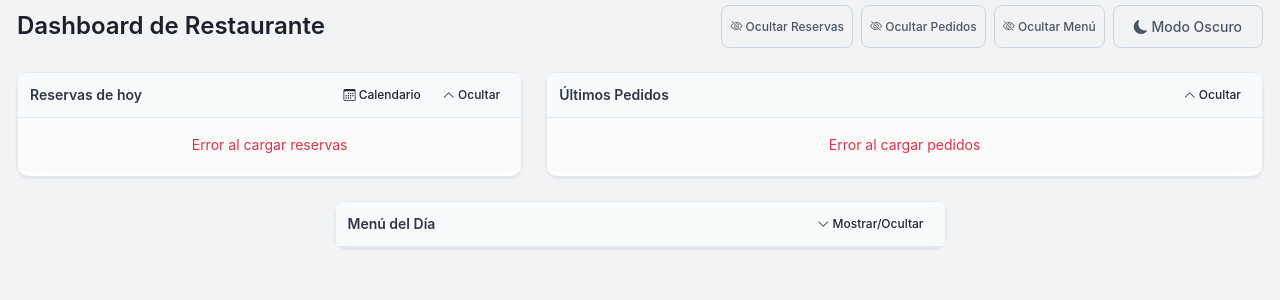
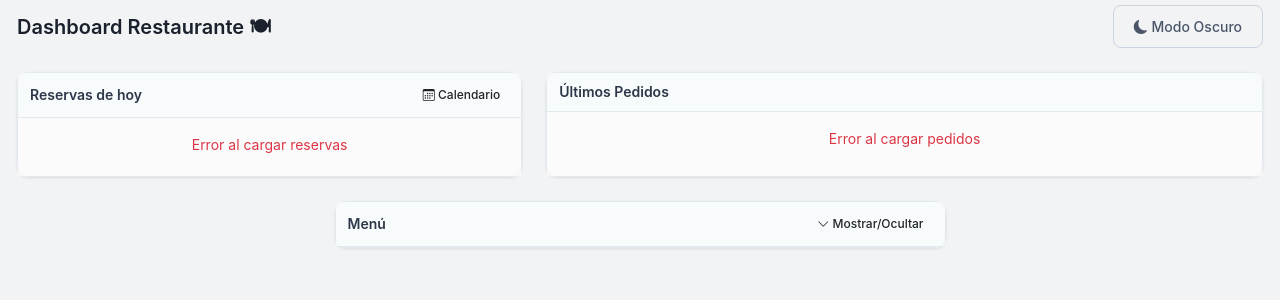
Before and after one commit to guillesrl/windsurf-project, a Flask app: page / in a window 1280 px wide. Shown: the top 300 px of the page. Run offline with Flask 3, Linux system fonts and the light colour scheme; data that the repository does not hold is empty.

Commit message:
refactor: simplify UI by removing hide/show toggles and collapsible sections

```diff
--- a/static/css/styles.css
+++ b/static/css/styles.css
@@ -126,7 +126,6 @@
 
 /* Horarios disponibles */
 .available-slot {
-    background-color: #d1fae5 !important;
     cursor: pointer;
 }
 .available-slot td {
@@ -202,7 +201,7 @@
     box-shadow: 0 0 0 3px rgba(160, 174, 192, 0.1);
 }
 [data-bs-theme="dark"] .available-slot {
-    background-color: #064e3b !important;
+    cursor: pointer;
 }
 [data-bs-theme="dark"] .available-slot td {
     font-weight: 500;
--- a/static/js/app.js
+++ b/static/js/app.js
@@ -74,8 +74,6 @@
     setupDarkMode();
     setupMenuToggle();
     setupDateSelector();
-    setupHideToggles();
-    setupCollapseToggles();
 
     loadOrders().catch(e => console.error('Error loading orders:', e));
     loadMenu().catch(e => console.error('Error loading menu:', e));
@@ -185,10 +183,6 @@
                 container.appendChild(div);
             });
 
-            const summary = document.createElement('div');
-            summary.className = 'small text-muted text-end mt-2';
-            summary.textContent = `${valid.length} platos`;
-            container.appendChild(summary);
         } else {
             container.innerHTML = '<div class="alert alert-warning">No hay platos disponibles</div>';
         }
@@ -340,81 +334,9 @@
     }
 }
 
-// Hide/Show toggles
-function setupHideToggles() {
-    const hideReservationsToggle = document.getElementById('hideReservationsToggle');
-    const hideOrdersToggle = document.getElementById('hideOrdersToggle');
-    const hideMenuToggle = document.getElementById('hideMenuToggle');
-    const reservationsSection = document.getElementById('reservationsSection');
-    const ordersSection = document.getElementById('ordersSection');
-    const menuSection = document.getElementById('menuSection');
+// Hide/Show toggles (removed - no longer needed)
 
-    if (hideReservationsToggle && reservationsSection) {
-        hideReservationsToggle.addEventListener('click', () => {
-            const isHidden = reservationsSection.style.display === 'none';
-            reservationsSection.style.display = isHidden ? 'block' : 'none';
-            hideReservationsToggle.innerHTML = isHidden
-                ? '<i class="bi bi-eye-slash"></i> Ocultar Reservas'
-                : '<i class="bi bi-eye"></i> Mostrar Reservas';
-        });
-    }
-
-    if (hideOrdersToggle && ordersSection) {
-        hideOrdersToggle.addEventListener('click', () => {
-            const isHidden = ordersSection.style.display === 'none';
-            ordersSection.style.display = isHidden ? 'block' : 'none';
-            hideOrdersToggle.innerHTML = isHidden
-                ? '<i class="bi bi-eye-slash"></i> Ocultar Pedidos'
-                : '<i class="bi bi-eye"></i> Mostrar Pedidos';
-        });
-    }
-
-    if (hideMenuToggle && menuSection) {
-        hideMenuToggle.addEventListener('click', () => {
-            const isHidden = menuSection.style.display === 'none';
-            menuSection.style.display = isHidden ? 'block' : 'none';
-            hideMenuToggle.innerHTML = isHidden
-                ? '<i class="bi bi-eye-slash"></i> Ocultar Menú'
-                : '<i class="bi bi-eye"></i> Mostrar Menú';
-        });
-    }
-}
-
-// Collapse toggles for individual cards
-function setupCollapseToggles() {
-    const reservationsToggle = document.getElementById('reservationsToggle');
-    const ordersToggle = document.getElementById('ordersToggle');
-    const reservationsCollapse = document.getElementById('reservationsCollapse');
-    const ordersCollapse = document.getElementById('ordersCollapse');
-
-    if (reservationsToggle && reservationsCollapse) {
-        reservationsCollapse.addEventListener('show.bs.collapse', () => {
-            const icon = reservationsToggle.querySelector('i');
-            if (icon) icon.className = 'bi bi-chevron-up';
-            reservationsToggle.innerHTML = '<i class="bi bi-chevron-up"></i> Ocultar';
-        });
-
-        reservationsCollapse.addEventListener('hide.bs.collapse', () => {
-            const icon = reservationsToggle.querySelector('i');
-            if (icon) icon.className = 'bi bi-chevron-down';
-            reservationsToggle.innerHTML = '<i class="bi bi-chevron-down"></i> Mostrar';
-        });
-    }
-
-    if (ordersToggle && ordersCollapse) {
-        ordersCollapse.addEventListener('show.bs.collapse', () => {
-            const icon = ordersToggle.querySelector('i');
-            if (icon) icon.className = 'bi bi-chevron-up';
-            ordersToggle.innerHTML = '<i class="bi bi-chevron-up"></i> Ocultar';
-        });
-
-        ordersCollapse.addEventListener('hide.bs.collapse', () => {
-            const icon = ordersToggle.querySelector('i');
-            if (icon) icon.className = 'bi bi-chevron-down';
-            ordersToggle.innerHTML = '<i class="bi bi-chevron-down"></i> Mostrar';
-        });
-    }
-}
+// Collapse toggles (removed - no longer needed)
 
 function getStatusBadgeClass(status) {
     if (!status) return 'secondary';
--- a/templates/index.html
+++ b/templates/index.html
@@ -3,7 +3,7 @@
 <head>
     <meta charset="UTF-8">
     <meta name="viewport" content="width=device-width, initial-scale=1.0">
-    <title>Dashboard de Restaurante</title>
+    <title>Dashboard Restaurante</title>
     <!-- Favicon -->
     <link rel="icon" href="{{ url_for('static', filename='img/favicon.svg') }}" type="image/svg+xml">
     <link rel="alternate icon" href="{{ url_for('static', filename='img/favicon.ico') }}" type="image/x-icon">
@@ -15,17 +15,8 @@
 <body data-bs-theme="light">
     <div class="container-fluid">
         <div class="d-flex justify-content-between align-items-center mb-4">
-            <h1 class="mb-0" style="font-size: 1.5rem;">Dashboard de Restaurante</h1>
+            <h5 class="mb-0">Dashboard Restaurante 🍽</h5>
             <div class="d-flex gap-2">
-                <button id="hideReservationsToggle" class="btn btn-outline-secondary btn-sm" style="font-size: 0.75rem; padding: 0.25rem 0.5rem;">
-                    <i class="bi bi-eye-slash"></i> Ocultar Reservas
-                </button>
-                <button id="hideOrdersToggle" class="btn btn-outline-secondary btn-sm" style="font-size: 0.75rem; padding: 0.25rem 0.5rem;">
-                    <i class="bi bi-eye-slash"></i> Ocultar Pedidos
-                </button>
-                <button id="hideMenuToggle" class="btn btn-outline-secondary btn-sm" style="font-size: 0.75rem; padding: 0.25rem 0.5rem;">
-                    <i class="bi bi-eye-slash"></i> Ocultar Menú
-                </button>
                 <button id="darkModeToggle" class="btn btn-outline-secondary" aria-label="Cambiar a modo oscuro">
                     <i class="bi bi-moon-fill"></i> Modo Oscuro
                 </button>
@@ -39,14 +30,9 @@
                 <div class="card h-100">
                     <div class="card-header d-flex justify-content-between align-items-center">
                         <span id="reservationsTitle">Reservas de hoy</span>
-                        <div class="d-flex gap-1">
                         <button class="btn" style="font-size: 0.75rem; padding: 0.25rem 0.5rem;" type="button" data-bs-toggle="collapse" data-bs-target="#calendarCollapse" aria-expanded="false" aria-controls="calendarCollapse">
                             <i class="bi bi-calendar3"></i> Calendario
                         </button>
-                            <button class="btn" style="font-size: 0.75rem; padding: 0.25rem 0.5rem;" type="button" data-bs-toggle="collapse" data-bs-target="#reservationsCollapse" aria-expanded="true" aria-controls="reservationsCollapse" id="reservationsToggle">
-                                <i class="bi bi-chevron-up"></i> Ocultar
-                            </button>
-                        </div>
                     </div>
                     <div class="collapse" id="calendarCollapse">
                         <div class="card-body p-2 border-bottom">
@@ -57,11 +43,9 @@
                             </div>
                         </div>
                     </div>
-                    <div class="collapse show" id="reservationsCollapse">
                     <div class="card-body p-2">
                         <div id="todayReservations">
                             <!-- Las reservas se cargarán aquí -->
-                            </div>
                         </div>
                     </div>
                 </div>
@@ -70,17 +54,12 @@
             <!-- Pedidos -->
             <div class="col-md-7" id="ordersSection">
                 <div class="card h-100">
-                    <div class="card-header d-flex justify-content-between align-items-center">
+                    <div class="card-header">
                         <span>Últimos Pedidos</span>
-                        <button class="btn" style="font-size: 0.75rem; padding: 0.25rem 0.5rem;" type="button" data-bs-toggle="collapse" data-bs-target="#ordersCollapse" aria-expanded="true" aria-controls="ordersCollapse" id="ordersToggle">
-                            <i class="bi bi-chevron-up"></i> Ocultar
-                        </button>
                     </div>
-                    <div class="collapse show" id="ordersCollapse">
                     <div class="card-body">
                         <div id="ordersTable">
                             <!-- Los pedidos se cargarán aquí -->
-                            </div>
                         </div>
                     </div>
                 </div>
@@ -92,7 +71,7 @@
             <div class="col-md-6 mx-auto">
                 <div class="card" id="menuCard">
                     <div class="card-header d-flex justify-content-between align-items-center">
-                        <span>Menú del Día</span>
+                        <span>Menú</span>
                         <button class="btn" style="font-size: 0.75rem; padding: 0.25rem 0.5rem;" type="button" data-bs-toggle="collapse" data-bs-target="#menuCollapse" aria-expanded="false" aria-controls="menuCollapse" id="menuToggle">
                             <i class="bi bi-chevron-down"></i> Mostrar/Ocultar
                         </button>
```
Lines whose indentation alone changed are shown as unchanged.
